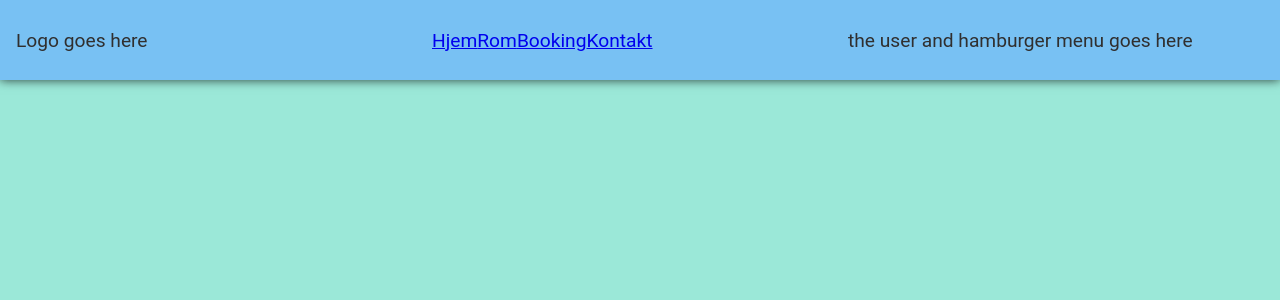
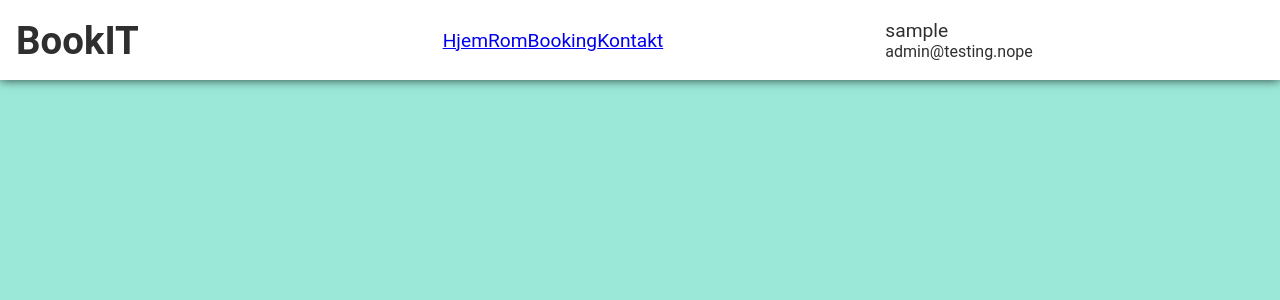
Before and after one commit to GlennJoakimB/BookIT_PHP, a PHP site: page /Shared/Main.php in a window 1280 px wide. Shown: the top 300 px of the page. Run offline with PHP 8.4, Linux system fonts and the light colour scheme; the visitor is signed in with stand-in values (Sample User, id 1); some libraries are stand-ins or nearby versions.

Commit message:
Nav-fix
Endringer i nav-bar
- Lagt til tittel/logo
- Lagt til icon
- Tittle og icon på sidene for login og registrerings

```diff
--- a/BookIT-web/Shared/Main.php
+++ b/BookIT-web/Shared/Main.php
@@ -1,4 +1,10 @@
 <?php
+    session_start();
+    if(!isset($_SESSION)) {
+        //Redirect to login mayhaps
+        header("Location: ../Pages/login.php");
+        exit();
+    }
 ?>
 <!doctype html>
 <html lang="no">
@@ -8,6 +14,9 @@
     <link rel="stylesheet" href="../Style/style.css">
     <link rel="stylesheet" href="../Style/NavBar.css" />
     <link rel="stylesheet" href="../Style/Footer.css" />
+
+    <!-- Ikoner fra https://icon-sets.iconify.design/bx/ -->
+    <script src="https://code.iconify.design/iconify-icon/1.0.7/iconify-icon.min.js"></script>
 </head>
 <body>
     <div id="NavBar">
--- a/BookIT-web/Shared/NavBar.php
+++ b/BookIT-web/Shared/NavBar.php
@@ -1,6 +1,7 @@
-
 <div id="LogoContainer">
-    Logo goes here
+    <!-- Logo goes here -->
+    <h1>BookIT</h1>
+    <iconify-icon icon="bx:book-bookmark" width="2rem"></iconify-icon>
 </div>
 <div id="MainLinksContainer">
     <ul>
@@ -11,5 +12,15 @@
     </ul>
 </div>
 <div id="DropdownContainer">
-    the user and hamburger menu goes here
+    <!-- the user and hamburger menu goes here -->
+
+    <div id="User_info">
+        <iconify-icon icon="bx:user" width="2.5rem"></iconify-icon>
+        <div class="user_info_devider">
+            <?php
+            echo "<div id='User_name'>" . $_SESSION['user'] . "</div>";
+            echo "<div id='User_email'>" . $_SESSION['email'] . "</div>";
+            ?>
+        </div>
+    </div>
 </div>
--- a/BookIT-web/Style/NavBar.css
+++ b/BookIT-web/Style/NavBar.css
@@ -1,5 +1,6 @@
 #NavBar {
-    background-color: var(--color-light-primary);
+    /* background-color: var(--color-light-primary);  */
+    background-color: #fff;
     color: var(--color-light-text);
     /*setting height and witdh*/
     height: 5rem;
@@ -12,21 +13,21 @@
     /*setting z-index*/
     z-index: 1;
     /*setting shadow*/
-    box-shadow: 0px 0px 10px 0px rgba(0,0,0,0.75);
+    box-shadow: 0px 0px 10px 0px rgba(0, 0, 0, 0.75);
     /*setting flexbox*/
     display: flex;
     justify-content: space-between;
     align-items: center;
+    gap: 2rem;
     /*setting padding*/
     padding: 0 1rem;
     object-fit: contain;
 }
+
 /*Navbar childs eaqual space*/
-#NavBar > * {
+#NavBar>* {
     flex: 1;
 }
-
-
 
 #LogoContainer {
     /*fit height to parent*/
@@ -51,6 +52,7 @@
     position: relative;
     /*Child elements inline flex*/
 }
+
 #MainLinksContainer ul {
     /*fit height to parent*/
     height: 100%;
@@ -66,6 +68,7 @@
     /*remove margin*/
     margin: 0;
 }
+
 #MainLinksContainer ul li {
     /*fit height to parent*/
     height: 100%;
@@ -84,9 +87,18 @@
     height: 100%;
     /*float right*/
     float: right;
-    /*content right*/
-    text-align: right;
     /*vertical center*/
     display: flex;
     align-items: center;
 }
+
+#User_info {
+    margin-left: 1rem;
+}
+
+#User_email {
+    font-size: 1rem;
+}
+.user_info_devider {
+    display: inline-block;
+}
--- a/BookIT-web/Style/style.css
+++ b/BookIT-web/Style/style.css
@@ -44,10 +44,15 @@ div {
     max-width: 400px;
     margin: 2rem auto 1em auto;
     background-color: #fff;
-    font-family: sans-serif;
+    font-family: var(--font-primary);
     box-shadow: 0 5px 10px #555;
     padding: 16px 16px 32px;
     border-radius: 5px;
+}
+#logo {
+    display: flex;
+    font-weight: bold;
+    align-items: center;
 }
 
 .input_container {
```
Also changed, not shown: BookIT-web/Pages/login.php (+9 -0 lines), BookIT-web/Pages/registrering.php (+7 -1 lines).
